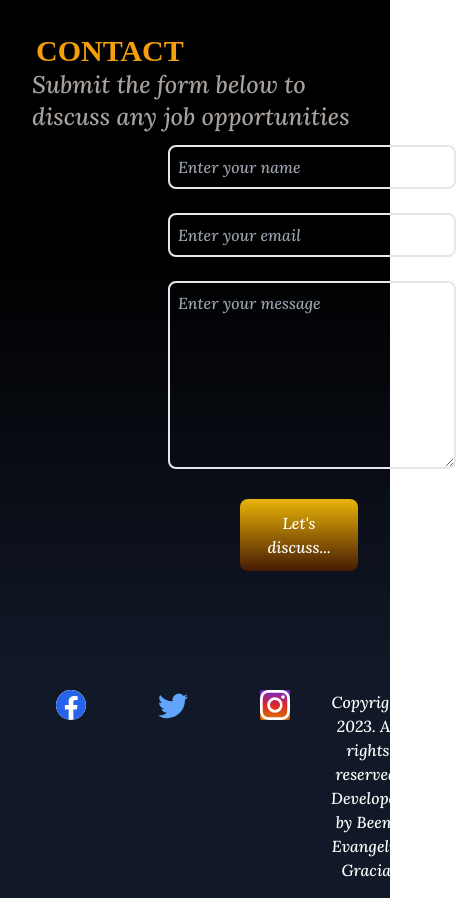
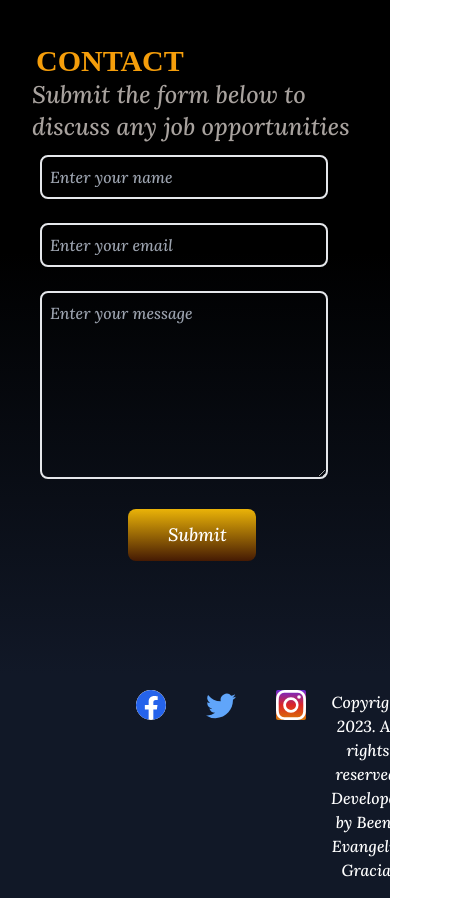
Before and after one commit to BeenaEvangelin/react-portfolio, a React (Vite) app: page / in a window 390 px wide. Shown: the part 3680-4578 px from the top of the page, 456 px wide, since content can reach past the window. Built offline with nearby package versions, Linux system fonts and the light colour scheme; some icons are missing; a web font is replaced by a local one.

Commit message:
Changed the alignment in the contact section

```diff
--- a/src/components/Contact.jsx
+++ b/src/components/Contact.jsx
@@ -5,52 +5,52 @@ const Contact = () => {
   return (
     <div
       name="CONTACT"
-      className="w-full h-screen bg-gradient-to-b from-black via-black to-gray-900 p-4 text-white"
+      className="w-full h-screen p-4 text-white bg-gradient-to-b from-black via-black to-gray-900"
     >
-      <div className="flex flex-col p-4 justify-center max-w-screen-lg mx-auto h-full">
+      <div className="flex flex-col justify-center h-full max-w-screen-lg p-4 mx-auto">
         <div className="pt-28 lg:pt-16">
-          <h2 className="inline text-3xl font-semibold ml-1 text-amber-500 font-myName">
+          <h2 className="inline ml-1 text-3xl font-semibold text-amber-500 font-myName">
             CONTACT
           </h2>
           <p className="text-2xl text-stone-400">
             Submit the form below to discuss any job opportunities
           </p>
         </div>
-        <div className=" flex justify-center items-center">
+        <div className="flex items-center">
           <form
             action="https://getform.io/f/29039527-e1ca-42a1-ba33-a31ca01310e1"
             method="POST"
             className="flex flex-col w-full md:w-1/2"
           >
-            <div className="mx-32">
-              <div className="py-2 px-2 text-white">
+            <div>
+              <div className="px-2 py-2 text-white">
                 <input
                   type="text"
                   name="name"
                   placeholder="Enter your name"
-                  className="my-1 p-2 bg-transparent border-2 rounded-lg focus:outline-none  w-72"
+                  className="p-2 my-1 bg-transparent border-2 rounded-lg focus:outline-none w-72"
                 />
               </div>
-              <div className="py-2 px-2 text-white">
+              <div className="px-2 py-2 text-white">
                 <input
                   type="text"
                   name="email"
                   placeholder="Enter your email"
-                  className="my-1 p-2 bg-transparent border-2 rounded-lg focus:outline-none  w-72"
+                  className="p-2 my-1 bg-transparent border-2 rounded-lg focus:outline-none w-72"
                 />
               </div>
-              <div className="py-2 px-2 text-white">
+              <div className="px-2 py-2 text-white">
                 <textarea
                   name="message"
                   rows="7"
                   placeholder="Enter your message"
-                  className="my-1 p-2 bg-transparent border-2 rounded-lg  focus:outline-none w-72"
+                  className="p-2 my-1 bg-transparent border-2 rounded-lg focus:outline-none w-72"
                 ></textarea>
               </div>
             </div>
 
-            <button className="text-white px-3 py-3 my-3 mx-auto flex bg-gradient-to-b from-yellow-500 to-amber-950  rounded-lg hover:scale-105 duration-500 ml-52">
-              Let's discuss...
+            <button className="flex w-32 px-10 py-3 my-3 ml-24 text-lg text-white duration-500 rounded-lg bg-gradient-to-b from-yellow-500 to-amber-950 hover:scale-105">
+              Submit
             </button>
           </form>
         </div>
--- a/src/components/Footer.jsx
+++ b/src/components/Footer.jsx
@@ -10,7 +10,7 @@ const Footer = () => {
         <>
           <BsFacebook
             size={30}
-            className="bg-white rounded-3xl text-blue-600 "
+            className="text-blue-600 bg-white rounded-3xl "
           />
         </>
       ),
@@ -20,7 +20,7 @@ const Footer = () => {
       id: 2,
       child: (
         <>
-          <BsTwitter size={30} className=" text-blue-400 " />
+          <BsTwitter size={30} className="text-blue-400 " />
         </>
       ),
       href: "https://twitter.com/",
@@ -31,7 +31,7 @@ const Footer = () => {
         <>
           <BsInstagram
             size={30}
-            className="rounded-sm text-white bg-gradient-to-t from-amber-600  via-red-600 to-violet-700"
+            className="text-white rounded-sm bg-gradient-to-t from-amber-600 via-red-600 to-violet-700"
           />
         </>
       ),
@@ -39,16 +39,16 @@ const Footer = () => {
     },
   ];
   return (
-    <div name="OTHERS" className=" bg-gray-900  text-white">
-      <div className="flex flex-row text-center">
+    <div name="OTHERS" className="text-white bg-gray-900 ">
+      <div className="flex flex-row ml-24 text-center">
         {touch.map(({ id, child, href }) => (
           <ul key={id} className={"flex flex-row ml-10"}>
-            <a href={href} className={"mx-4  mt-4"}>
+            <a href={href} className={"mt-4"}>
               {child}
             </a>
           </ul>
         ))}
-        <span className="flex text-center  mt-4 pb-4 lg:ml-56">
+        <span className="flex pb-4 mt-4 text-center lg:ml-56">
           <LiaCopyrightSolid size={25} />
           Copyright 2023. All rights reserved. Developed by Beena Evangelin
           Gracia.
--- a/src/components/Socials.jsx
+++ b/src/components/Socials.jsx
@@ -27,7 +27,7 @@ const Socials = () => {
       id: 2,
       child: (
         <>
-          Github{" "}
+          Github
           <BsGithub size={30} className="text-white bg-black rounded-3xl" />
         </>
       ),
@@ -37,7 +37,7 @@ const Socials = () => {
       id: 3,
       child: (
         <>
-          Mail{" "}
+          Mail
           <BiLogoGmail
             size={30}
             className="text-red-800 bg-white rounded-2xl"
@@ -55,20 +55,6 @@ const Socials = () => {
       ),
       href: "/JOB CV.pdf",
       download: true,
-    },
-    {
-      id: 5,
-      child: (
-        <>
-          Indeed
-          <SiIndeed
-            size={30}
-            className="text-indigo-900 bg-white rounded-2xl"
-          />
-        </>
-      ),
-      href: "https://indeed.com",
-      style: "rounded-br-lg",
     },
   ];
 
```
